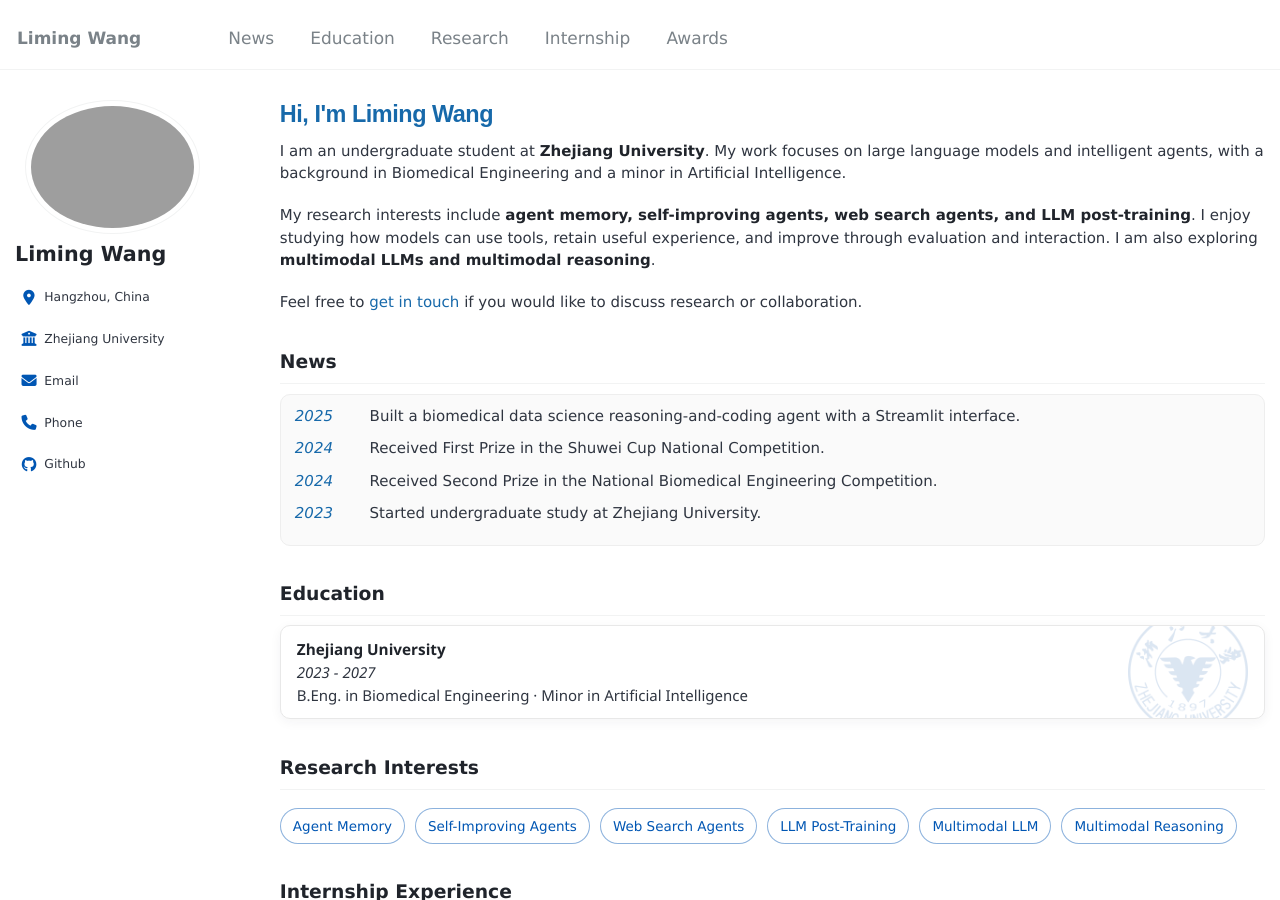
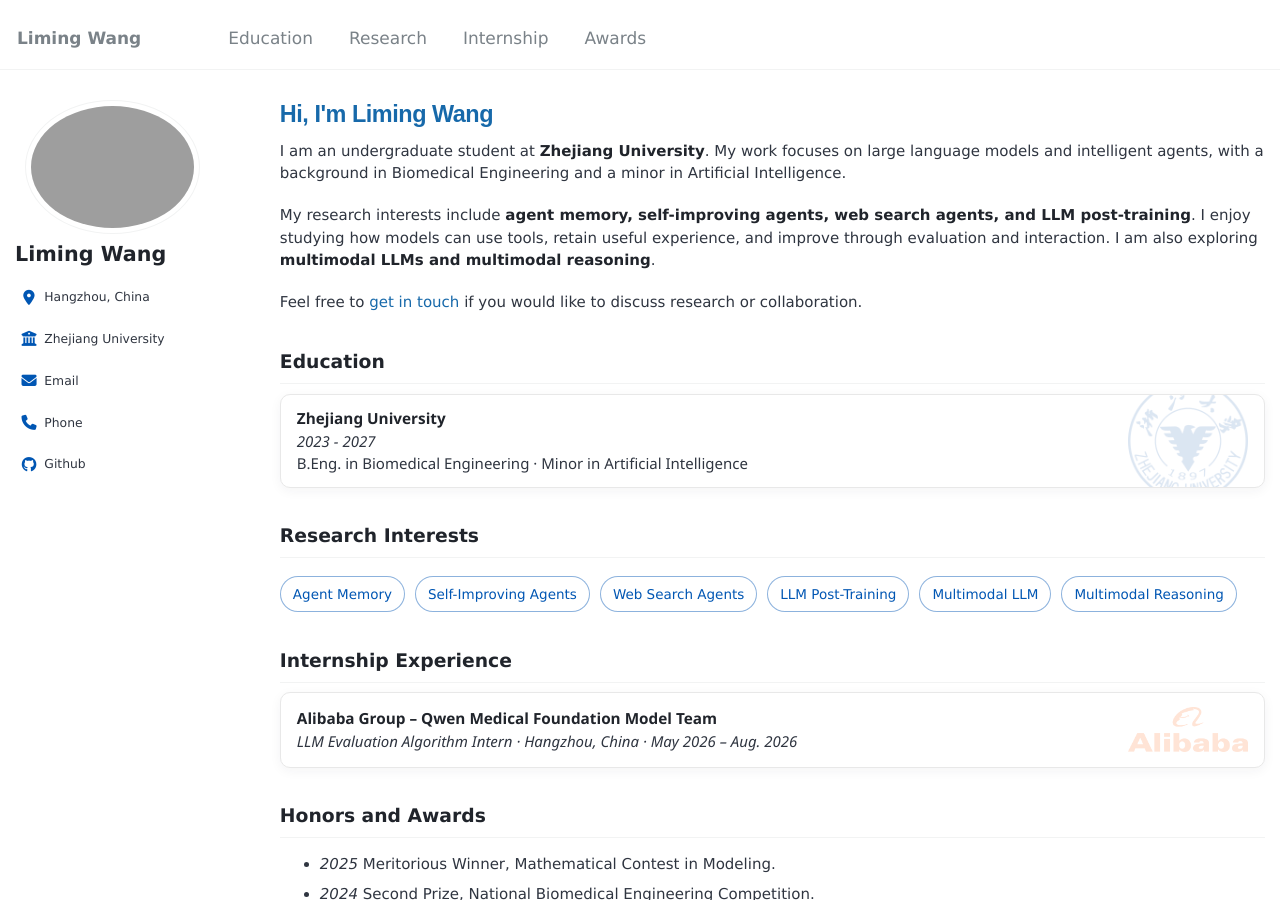
Before and after one commit to wwoozyq/wwoozyq.github.io, a Jekyll site: the page built from _pages/about.md, in a window 1280 px wide and 900 px high. Built offline with Jekyll 4.4.1, drawn with Linux system fonts in a browser that asks for light colours; some web fonts are replaced.

Commit message:
Hide empty news section

```diff
--- a/_data/navigation.yml
+++ b/_data/navigation.yml
@@ -1,9 +1,6 @@
 # main links links
 
 main:
-  - title: "News"
-    url: "/#news"
-
   - title: "Education"
     url: "/#education"
 
--- a/_pages/about.md
+++ b/_pages/about.md
@@ -15,17 +15,6 @@ I am an undergraduate student at **Zhejiang University**. My work focuses on lar
 My research interests include **agent memory, self-improving agents, web search agents, and LLM post-training**. I enjoy studying how models can use tools, retain useful experience, and improve through evaluation and interaction. I am also exploring **multimodal LLMs and multimodal reasoning**.
 
 Feel free to [get in touch](mailto:3230104774@zju.edu.cn) if you would like to discuss research or collaboration.
-
-News
----------------
-<div class="news-box">
-  <ul class="news-list">
-    <li><span class="news-date"><em>2025</em></span> Built a biomedical data science reasoning-and-coding agent with a Streamlit interface.</li>
-    <li><span class="news-date"><em>2024</em></span> Received First Prize in the Shuwei Cup National Competition.</li>
-    <li><span class="news-date"><em>2024</em></span> Received Second Prize in the National Biomedical Engineering Competition.</li>
-    <li><span class="news-date"><em>2023</em></span> Started undergraduate study at Zhejiang University.</li>
-  </ul>
-</div>
 
 Education
 --------------
```
